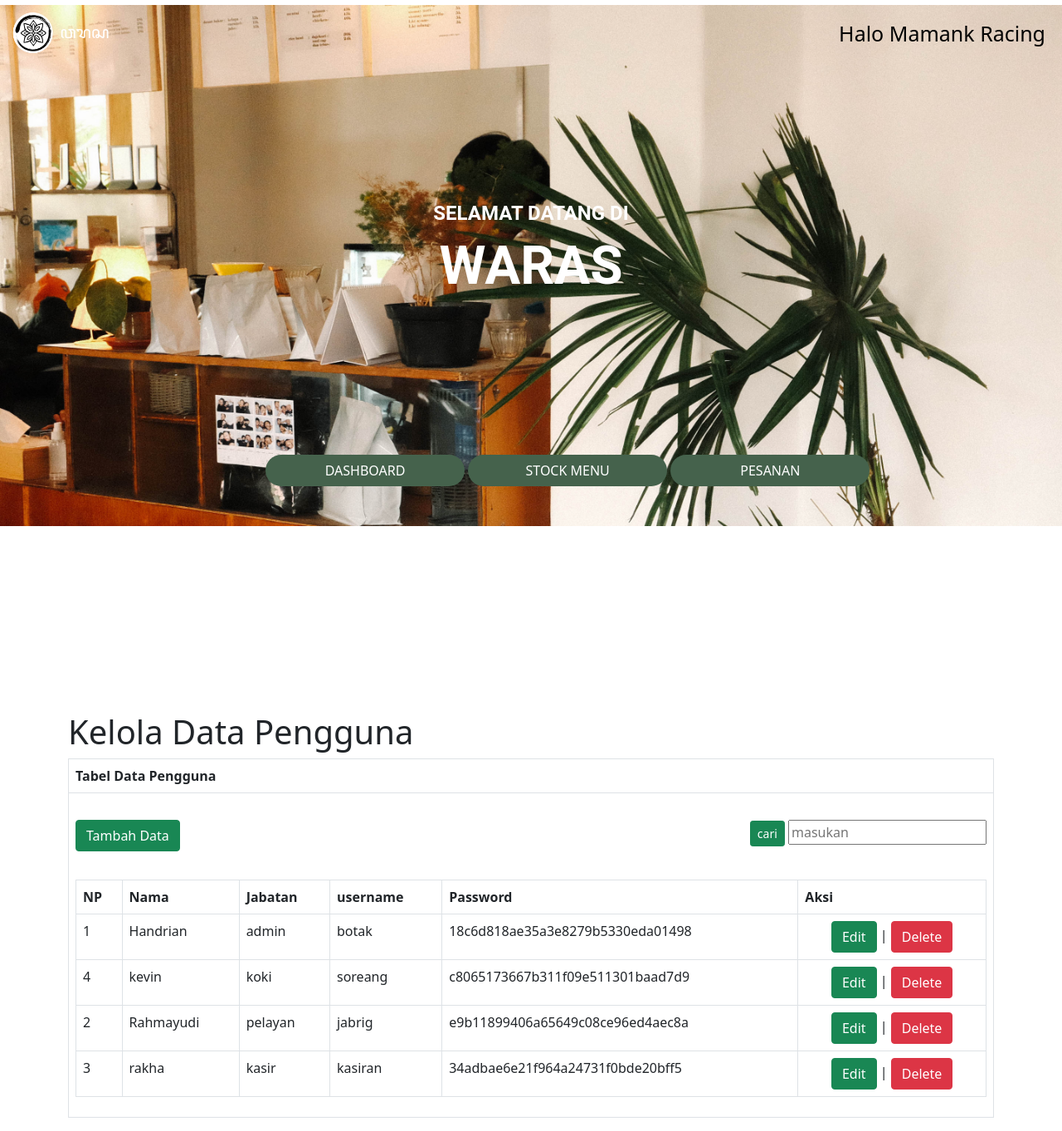
After one commit to CarakaMuhamadRahman/TugasBesar-IMK, a PHP site: page /kelolaStokMenu_Koki.php in a window 1280 px wide. The commit adds this page. Shown: the whole page at 83% size. Run offline with PHP 8.4, Linux system fonts and the light colour scheme; the visitor is signed in with stand-in values (Sample User, id 1); data comes from the database, SQL or seed files in the repository; data that the repository does not hold is empty.

Commit message:
Back - end Dashboard Koki Done

```diff
--- /dev/null
+++ b/kelolaStokMenu_Koki.php
@@ -0,0 +1,160 @@
+<?php
+include_once("koneksi.php");
+
+	session_start();
+	// cek apakah yang mengakses halaman ini sudah login
+	if (!isset($_SESSION['nama_pengguna'])) {
+        header('location:login.php?pesan=gagal');
+    }
+	?>
+
+<!DOCTYPE html>
+<html lang="en">
+<head>
+    <meta charset="UTF-8">
+    <meta http-equiv="X-UA-Compatible" content="IE=edge">
+    <meta name="viewport" content="width=device-width, initial-scale=1.0">
+    <title>Stok Menu</title>
+
+    <!-- Bootstrap CSS -->
+    <link href="./css/bootstrap.min.css" rel="stylesheet">
+
+    <!-- custom css -->
+    <link rel="stylesheet" href="koki.css">
+
+    <title>Koki | Waras</title>
+
+    <?php
+    include_once("koneksi.php");
+
+    if (isset($_GET['cari'])) {
+        $cari = $_GET['cari'];
+        $result = mysqli_query($koneksi, "SELECT * FROM pengguna where nama_pengguna like'%" . $cari . "%'");
+    } else {
+        $result = mysqli_query($koneksi, "SELECT * FROM pengguna,jabatan where pengguna.id_pengguna=jabatan.id_pengguna ORDER BY nama_pengguna ASC");
+    }
+    ?>
+
+</head>
+  <body>
+
+    <!-- navbar -->
+    <nav class="navbar navbar-expand-lg navbar-light">
+        <div class="container-fluid custom-navbar1">
+          <a class="navbar-brand judul-icon" href="#">
+            <img src="img/logoo 1.png" alt="" width="55" height="55">
+            ꦮꦫꦱ
+          </a>
+          <button class="navbar-toggler" type="button" data-bs-toggle="collapse" data-bs-target="#navbarNav" aria-controls="navbarNav" aria-expanded="false" aria-label="Toggle navigation">
+            <span class="navbar-toggler-icon"></span>
+          </button>
+          <div class="collapse navbar-collapse" id="navbarNav">
+            <ul class="navbar-nav ms-auto">
+              <li class="nav-item">
+                <a class="nav-link active menu-1" aria-current="page" href="#">Halo Mamank Racing</a>
+              </li>
+            </ul>
+          </div>
+        </div>
+    </nav>
+    <!-- navbar -->
+
+    <!-- jumbotron -->
+      <div id="jumbotron">
+          <div class="col-sm-12">
+            <img src="./img/pageStokKoki.png" class="img-fluid dashboard-pelayan" alt="..." width="100%">
+              <div class="" style="posisition: relative">
+                <div class="mb-5" style="position: absolute; bottom: 0; left: 25%;">
+                  <a href = "dashboard_koki.php" class="btn btn-dsh" style="width: 15rem">DASHBOARD</a>
+                  <a href = "#" class="btn btn-stk" style="width: 15rem">STOCK MENU</a>
+                  <a href = "#" class="btn btn-psn" style="width: 15rem">PESANAN</a>
+                </div>
+             </div>
+            <div class="judul-1">Selamat Datang Di</div>
+            <div class="login">
+        </div>
+            <div class="judul-2">Waras</div>
+
+          </div>
+      </div>
+      <!-- jumbotron -->
+
+      <br><br><br><br><br><br><br><br><br><br><br><br><br><br><br><br><br><br><br><br><br>
+      <!-- tabel pemesanan -->
+      <div class="container">
+      <h1 class="mt-5">Kelola Data Pengguna</h1>
+
+      <table class="table table-bordered">
+        <tr>
+          <th colspan="7">Tabel Data Pengguna</th>
+        </tr>
+        <tr>
+          <td>
+            <table class="table table-bordered">
+              <br />
+              <div class="position-relative">
+                <a href="tambahadatapengguna.php">
+                  <button class="btn btn-success position-absolute top-0 start-0">
+                    Tambah Data
+                  </button>
+                </a>
+                <div class="input-group-sm position-absolute top-0 end-0">
+                  <button
+                    class="btn btn-success"
+                    type="button"
+                    id="button-addon1"
+                  >
+                    cari
+                  </button>
+
+                  <input
+                    type="text"
+                    name="cari"
+                    id="cari"
+                    placeholder="masukan"
+                  />
+                </div>
+              </div>
+
+              <br />
+              <br />
+              <br />
+
+              <tr>
+                <th>NP</th>
+                <th>Nama</th>
+                <th>Jabatan</th>
+                <th>username</th>
+                <th>Password</th>
+                <th>Aksi</th>
+              </tr>
+              <?php
+                    $no = 1;
+                    while ($user_data = mysqli_fetch_array($result)) {
+                    ?>
+              <tr>
+                <td><?php echo $user_data['id_pengguna']; ?></td>
+                <td><?php echo $user_data['nama_pengguna']; ?></td>
+                <td><?php echo $user_data['nama_jabatan']; ?></td>
+                <td><?php echo $user_data['username']; ?></td>
+                <td><?php echo $user_data['pass']; ?></td>
+                <td>
+                            <center><a class='btn btn-success' href='admin_pegawai_edit.php?id_pegawai=<?= $user_data['id_pegawai']; ?>'>Edit</a> |
+                                <a class='btn btn-danger' href='admin_pegawai_hapus.php?id_pegawai=<?= $user_data['id_pegawai']; ?>' onclick="return confirm('anda yakin ingin menghapus data?')">Delete</a>
+                        </td>
+              </tr>
+              <?php
+                    }
+                    ?>
+            </table>
+          </td>
+        </tr>
+
+      </table>
+    </div>
+      <!-- tabel pemesanan -->
+
+      <script src="./js/bootstrap.bundle.min.js"></script>
+
+</body>
+</html>
```
Also changed, not shown: dashboard_koki.php (+23 -4 lines), pageStokMenu_Koki.php (deleted, +0 -84 lines).
